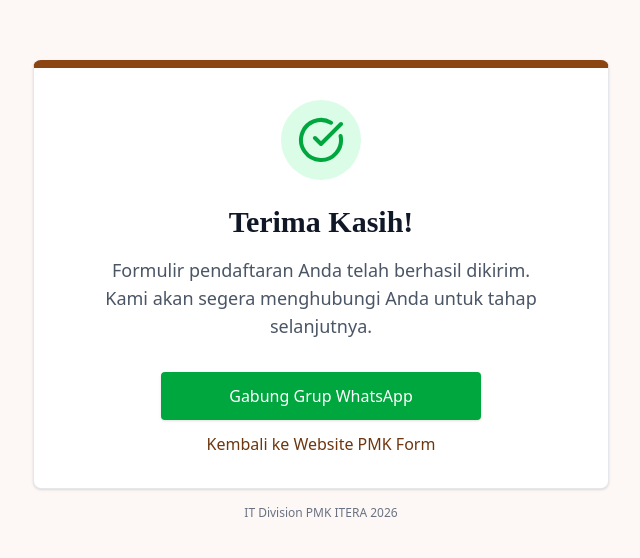
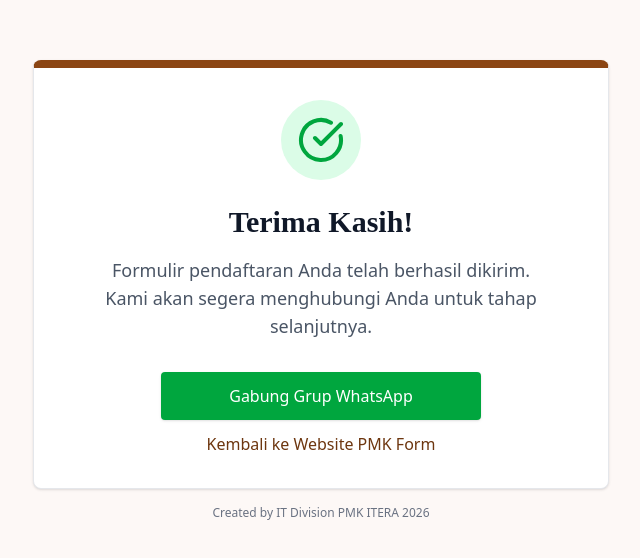
Before and after one commit to Jeremi16/pmkform, a React (Vite) app: page /success in a window 1280 px wide. Shown: the part 126-684 px from the top of the page, without its empty margins (319-959 px from the left). Built offline with nearby package versions, Linux system fonts and the light colour scheme.

Commit message:
fixing alert issues

```diff
--- a/src/components/SuccessPage.jsx
+++ b/src/components/SuccessPage.jsx
@@ -23,8 +23,6 @@ const SuccessPage = () => {
                     <div className="flex flex-col gap-3 justify-center items-center">
                         <a
                             href={import.meta.env.VITE_WA_LINK || '#'}
-                            target="_blank"
-                            rel="noopener noreferrer"
                             className="bg-green-600 text-white px-8 py-3 rounded shadow hover:bg-green-700 transition-all font-medium w-full max-w-xs flex items-center justify-center gap-2"
                         >
                             Gabung Grup WhatsApp
@@ -39,7 +37,7 @@ const SuccessPage = () => {
                 </div>
 
                 <div className="text-center text-xs text-gray-500 pb-8">
-                    IT Division PMK ITERA 2026
+                    Created by IT Division PMK ITERA 2026
                 </div>
             </div>
         </div>
```
